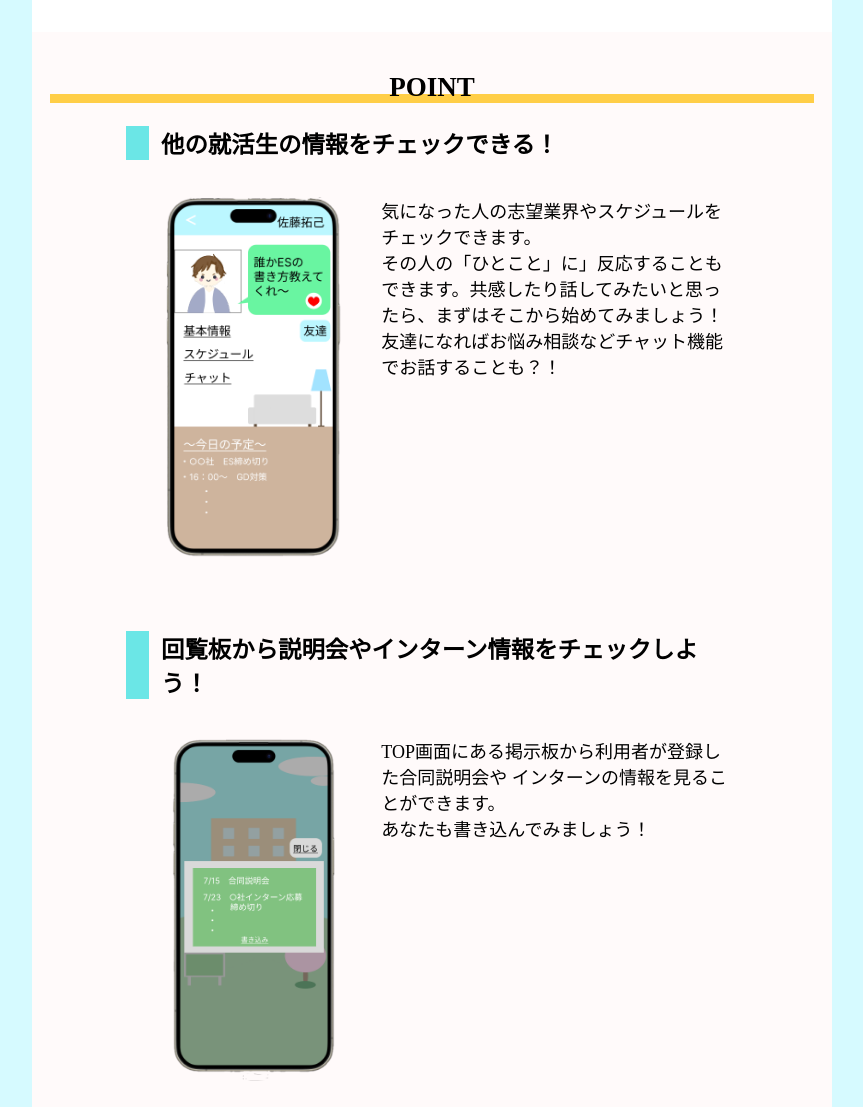
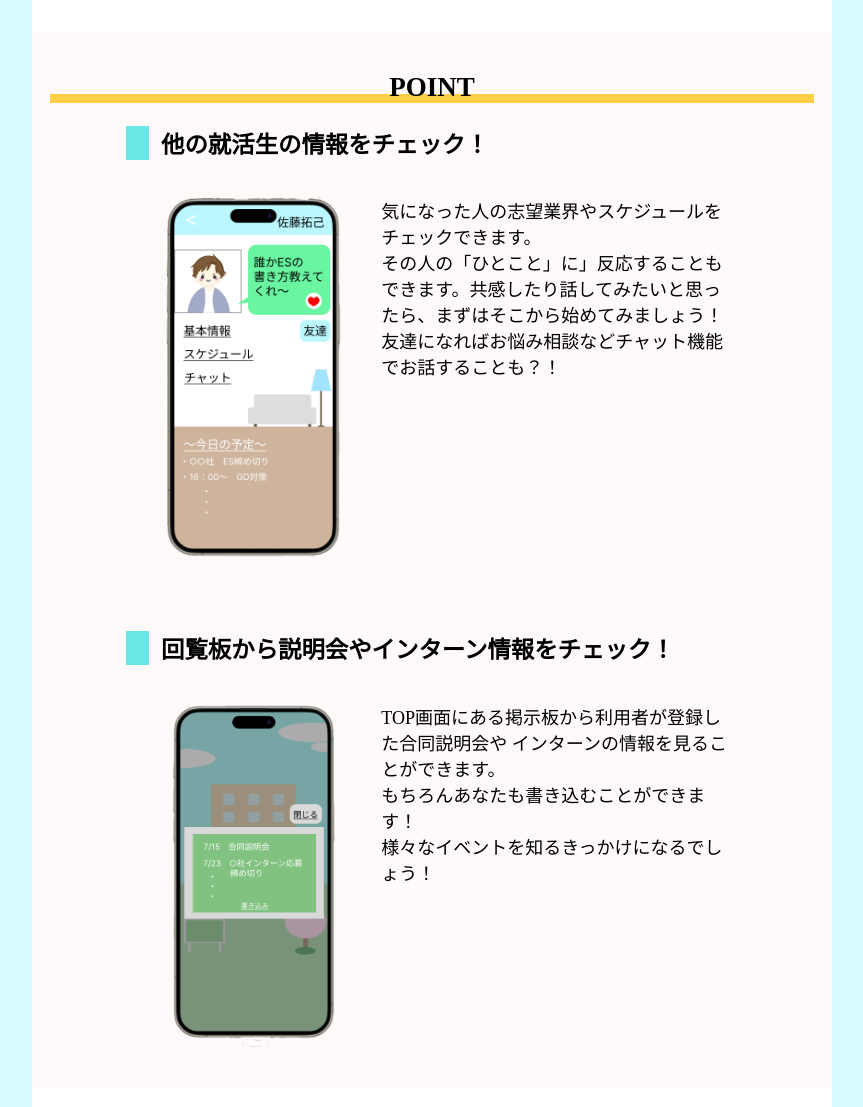
Before and after one commit to chuka178/SyukatsuCollection, a plain HTML site: page index.html in a window 1280 px wide. Shown: the part 1260-2367 px from the top of the page, without its empty margins (208-1071 px from the left). Drawn offline with Linux system fonts and the light colour scheme; a script that the page names is missing.

Commit message:
Update index.html

```diff
--- a/index.html
+++ b/index.html
@@ -44,7 +44,7 @@
         <section id="sec2">
           <h1>POINT</h1>
           <div class="sec-container">
-            <h2>他の就活生の情報をチェックできる！</h2>
+            <h2>他の就活生の情報をチェック！</h2>
             <div class="flex-container">
               <figure>
                 <img src="fig/point_1.png" />
@@ -57,7 +57,7 @@
                 友達になればお悩み相談などチャット機能でお話することも？！
               </p>
             </div>
-            <h2>回覧板から説明会やインターン情報をチェックしよう！</h2>
+            <h2>回覧板から説明会やインターン情報をチェック！</h2>
             <div class="flex-container">
               <figure>
                 <img src="fig/point_2.png" />
@@ -65,7 +65,8 @@
               <p>
                 TOP画面にある掲示板から利用者が登録した合同説明会や
                 インターンの情報を見ることができます。<br />
-                あなたも書き込んでみましょう！
+                もちろんあなたも書き込むことができます！<br />
+                様々なイベントを知るきっかけになるでしょう！
               </p>
             </div>
           </div>
```
